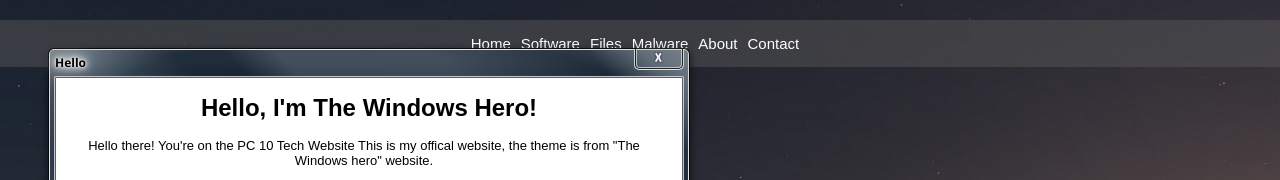
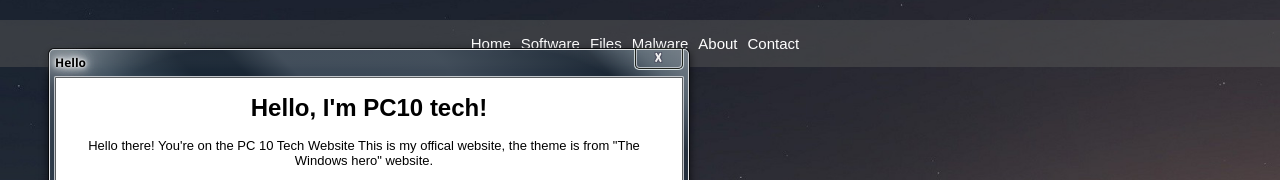
Before and after one commit to techpcnet/thepctech.github.io, a plain HTML site: page index.html in a window 1280 px wide. Shown: the top 180 px of the page. Drawn offline with nearby package versions, Linux system fonts and the light colour scheme.

Commit message:
Update index.html

```diff
--- a/index.html
+++ b/index.html
@@ -50,7 +50,7 @@
         </head>
         <body>
           <div style="align-items: center" class="client">
-            <h1>Hello, I'm The Windows Hero!</h1>
+            <h1>Hello, I'm PC10 tech!</h1>
             <p style="font-size: 13px">
               Hello there! You're on the PC 10 Tech Website
               This is my offical website, the theme is from "The Windows hero" website.
```
